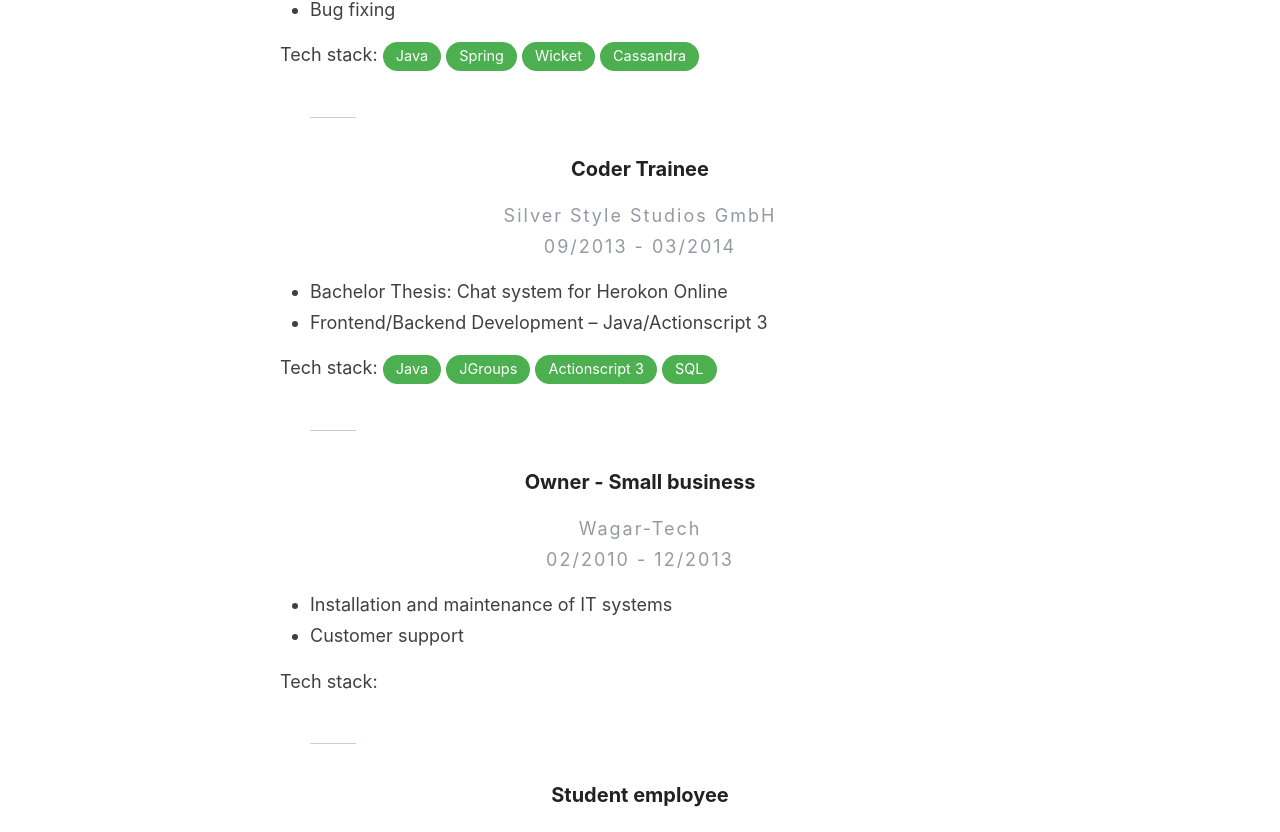
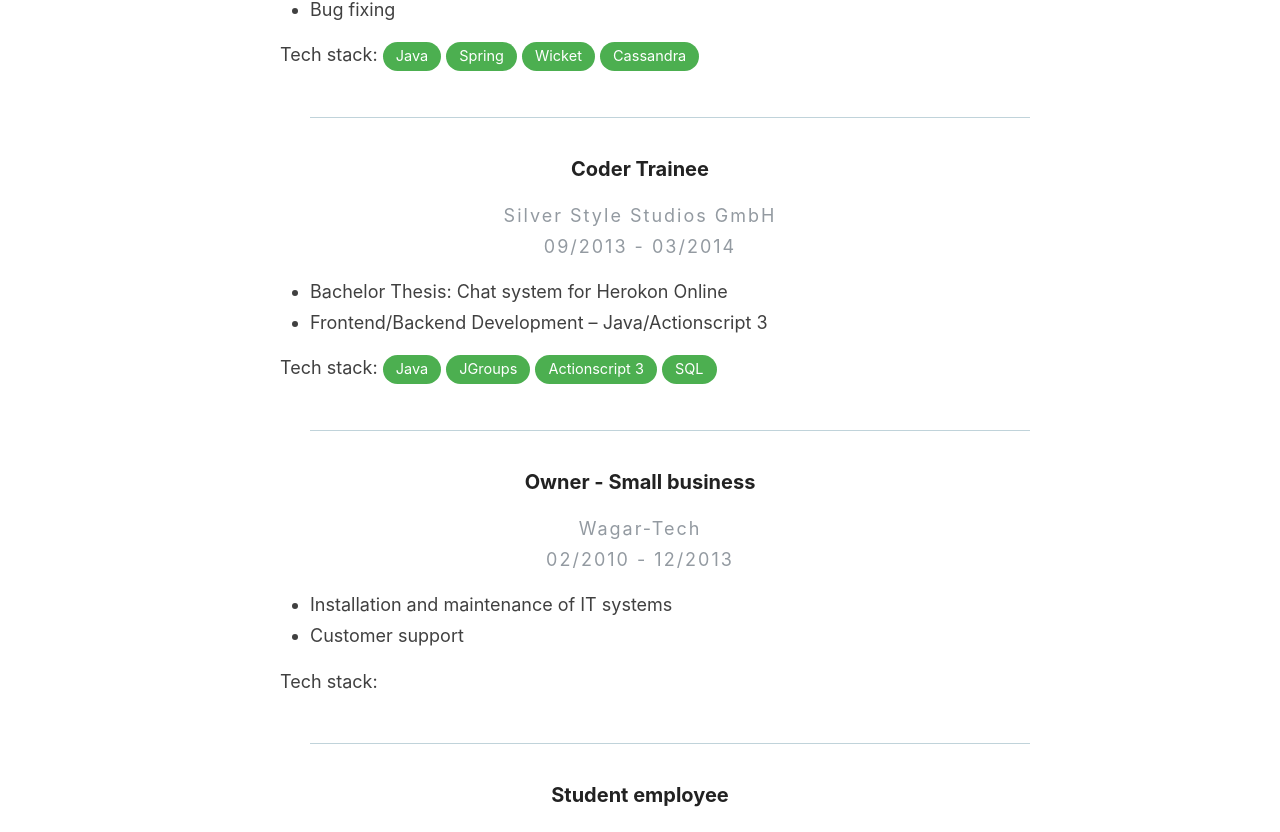
Before and after one commit to swagar/my-reverie, a Jekyll site: the page built from _pages/cv.md, in a window 1280 px wide. Shown: the part 507-1339 px from the top of the page. Built offline with Jekyll 4.4.1, drawn with Linux system fonts in a browser that asks for light colours.

Commit message:
work on cv

```diff
--- a/assets/style.scss
+++ b/assets/style.scss
@@ -124,16 +124,12 @@ h2 {
 	}
 }
 
-.single-line{
-    display:inline-block;
-    text-align: center;
-}
-
 @media (min-width: 769px){
  	.single-line{
+ 	        display:inline-block;
      	    content: "";
      	    vertical-align: middle;
-     	    width: 46px;
+     	    width: 100%;
      	    height: 1px;
      	    background: rgb(192, 211, 218);
      	    margin: 0px 30px;
```
